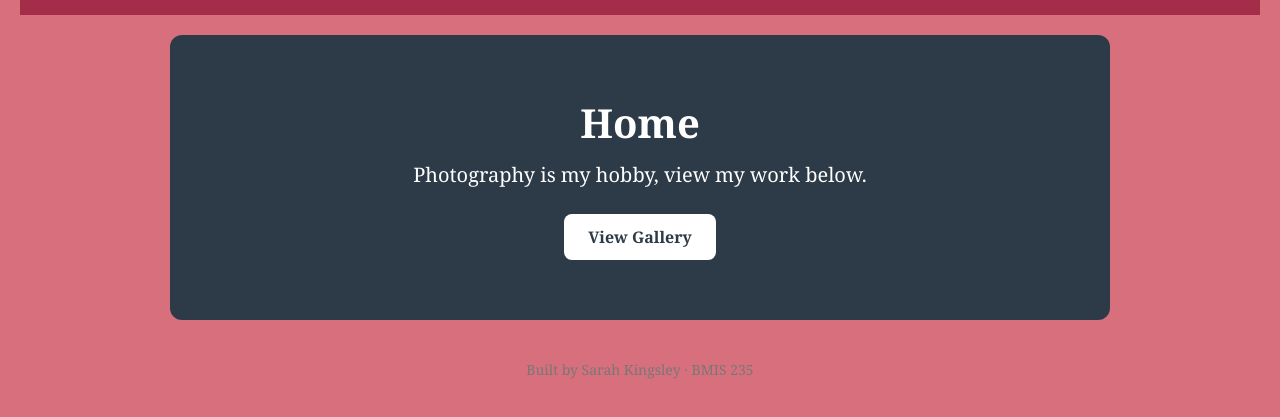
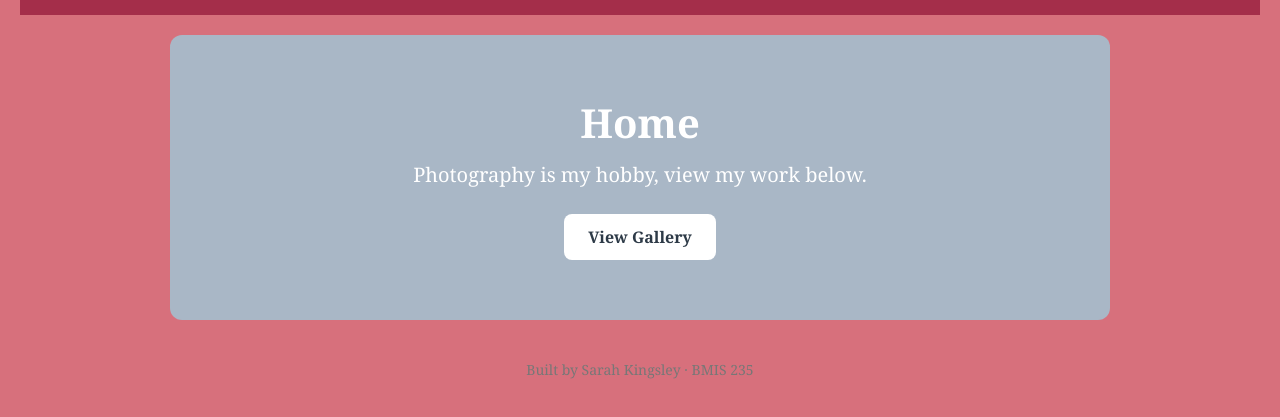
Before and after one commit to Sarahdkingsley/bmis235-html-4, a plain HTML site: page index.html in a window 1280 px wide. Shown: the part 71-488 px from the top of the page. Drawn offline with Linux system fonts and the light colour scheme.

Commit message:
Update styles.css

```diff
--- a/styles.css
+++ b/styles.css
@@ -60,7 +60,7 @@ footer {
 
 /* BANNER */
 .blk-banner {
-    background-color: #2D3A47;   /* change to your brand color */
+    background-color: #A9B7C6;   /* change to your brand color */
     color: white;
     text-align: center;
     padding: 60px 20px;
```
